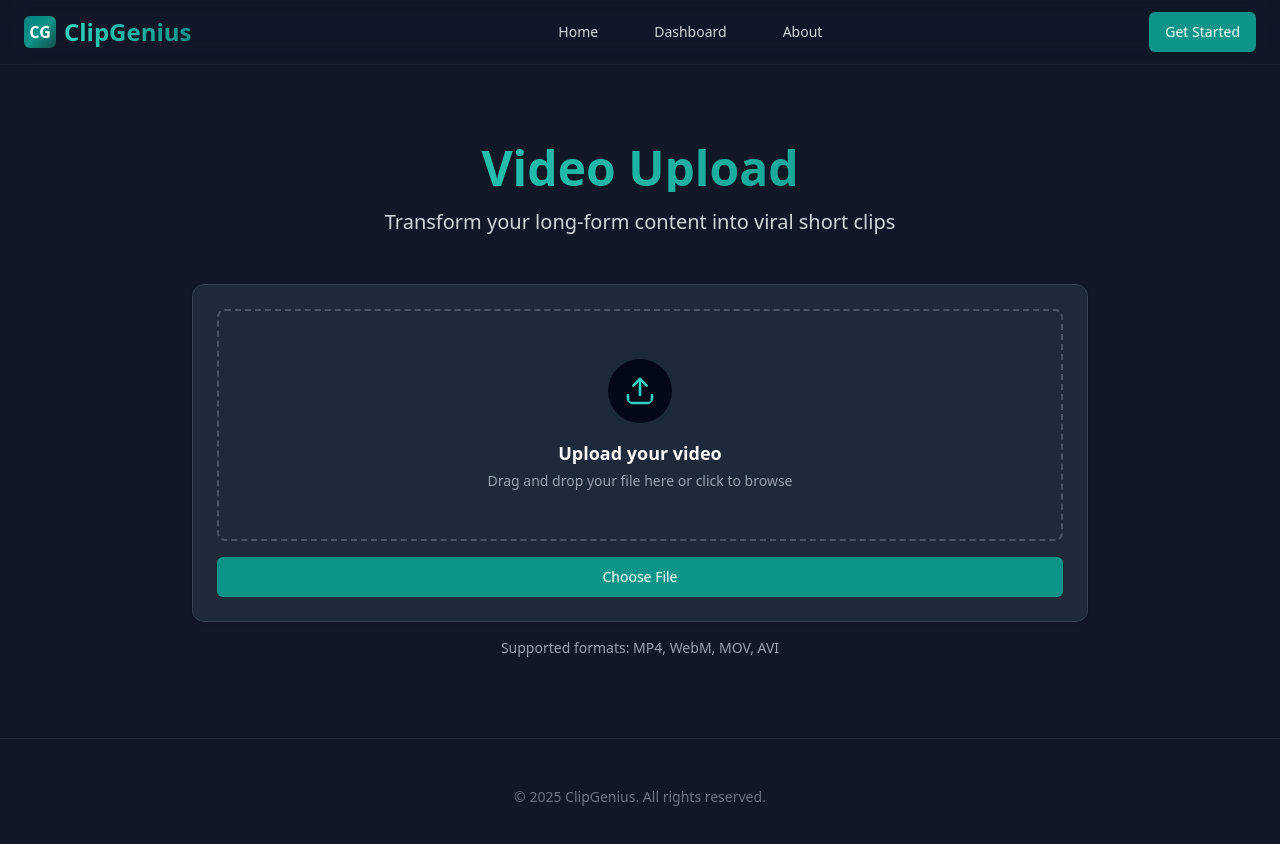
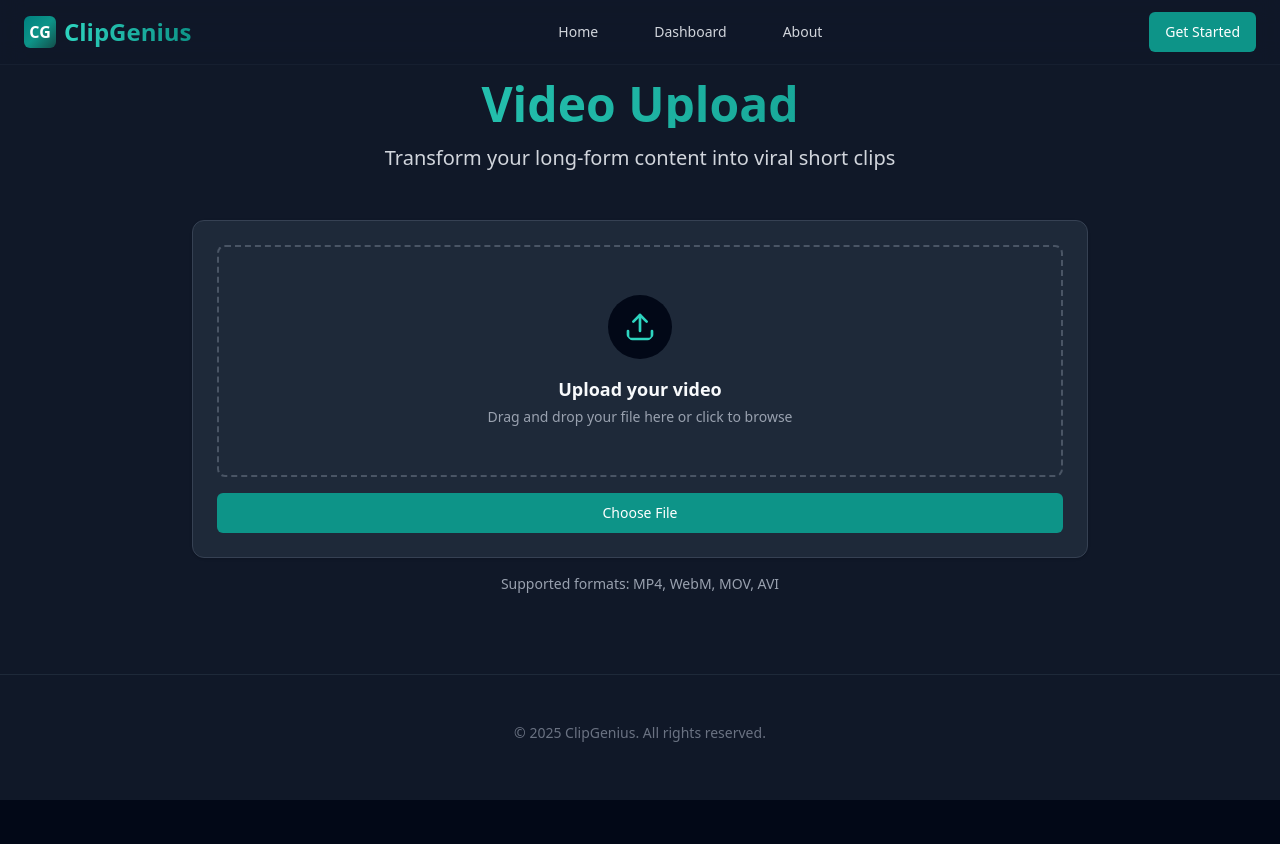
Before and after one commit to mmaazkhanhere/agent-cuts-frontend, a Next.js app: page /upload in a window 1280 px wide. Shown: the top 844 px of the page. After the commit the page ends 800 px from the top, so only its background shows below. Built offline with nearby package versions, Linux system fonts and the light colour scheme.

Commit message:
refactor: enhance type safety in SelectedVideoCard and adjust layout in VideoUploader and SelectedVideoPanel components

```diff
--- a/app/upload/components/SelectedVideoCard.tsx
+++ b/app/upload/components/SelectedVideoCard.tsx
@@ -7,7 +7,15 @@ import {
 import { Button } from "../../components/ui/button";
 import { Video, RotateCcw } from "lucide-react";
 
-export const SelectedVideoCard = ({ selectedFile, resetUpload }) => {
+interface SelectedVideoCardProps {
+  selectedFile: File | null;
+  resetUpload: () => void;
+}
+
+export const SelectedVideoCard = ({
+  selectedFile,
+  resetUpload,
+}: SelectedVideoCardProps) => {
   return (
     <Card className="bg-gray-800 border-gray-700">
       <CardHeader>
--- a/app/upload/components/SelectedVideoPanel.tsx
+++ b/app/upload/components/SelectedVideoPanel.tsx
@@ -22,7 +22,7 @@ export const SelectedVideoPanel = ({
   isProcessing = false,
 }: SelectedVideoPanelProps) => {
   return (
-    <div className="max-w-4xl mx-auto pt-20">
+    <div className="max-w-4xl mx-auto mt-8">
       {selectedFile && !isProcessing && (
         <div className="space-y-6">
           <SelectedVideoCard
--- a/app/upload/components/VideoUploader.tsx
+++ b/app/upload/components/VideoUploader.tsx
@@ -45,7 +45,7 @@ const VideoUploader = ({ selectedFile, setSelectedFile }) => {
   };
 
   return (
-    <div className="max-w-4xl mx-auto pt-16">
+    <div className="max-w-4xl mx-auto">
       <div className="text-center mb-12">
         <h1 className="text-4xl md:text-5xl font-bold mb-4 bg-gradient-to-r from-teal-400 to-teal-600 bg-clip-text text-transparent">
           Video Upload
```
